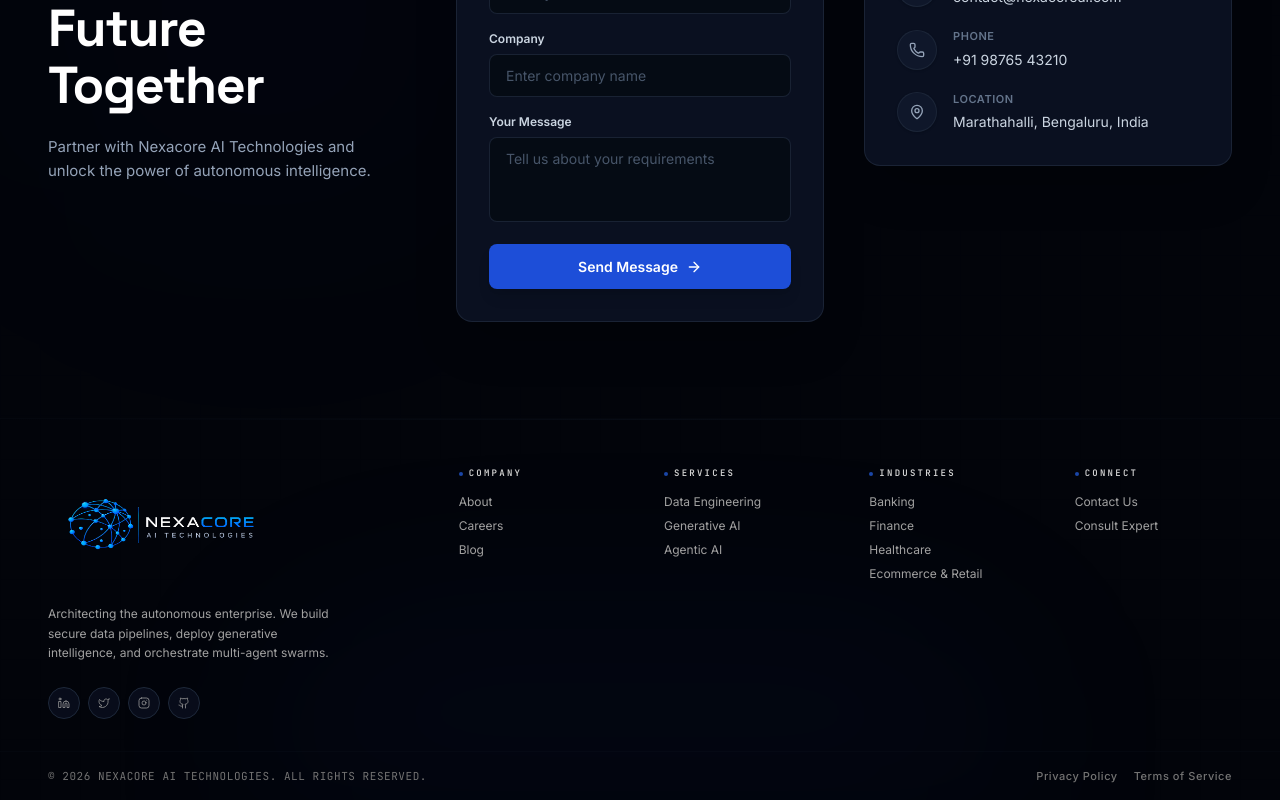
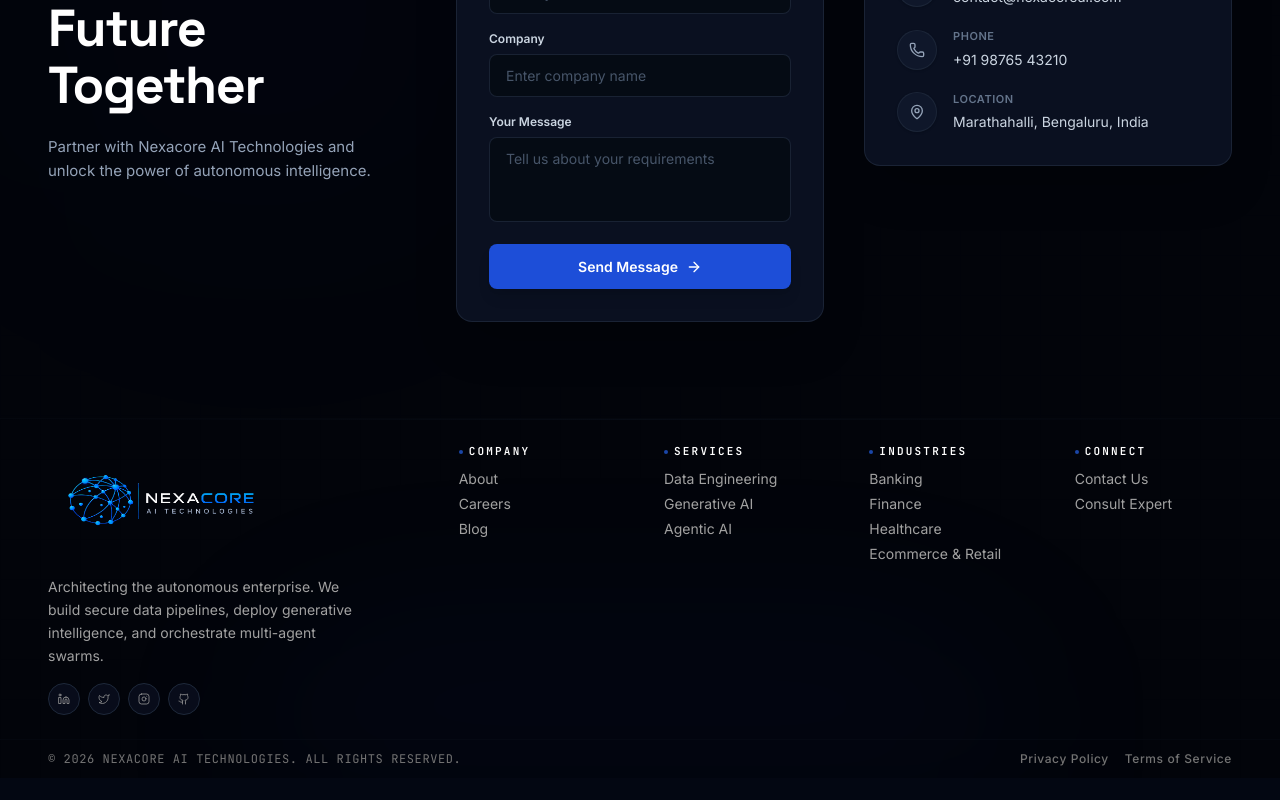
Before and after one commit to DominatorGG/nexacoreai, a React (Vite) app in the folder nexacore-ai-technologies/: page / in a window 1280 px wide. Shown: the part 4037-4837 px from the top of the page. After the commit the page ends 4815 px from the top, so only its background shows below. Built offline with nearby package versions, Linux system fonts and the light colour scheme.

Commit message:
Shrink footer height to super compact bar; increase link and brand font sizes for visual clarity; double the intensity of scroll-driven parallax glow layers

```diff
--- a/nexacore-ai-technologies/src/App.tsx
+++ b/nexacore-ai-technologies/src/App.tsx
@@ -63,7 +63,7 @@ export default function App() {
           <div
             className="fixed bottom-0 left-1/2 -translate-x-1/2 w-[1400px] h-[550px] rounded-full pointer-events-none transition-transform duration-300 ease-out z-0"
             style={{
-              background: 'radial-gradient(ellipse at 50% 100%, rgba(29, 78, 216, 0.28) 0%, rgba(37, 99, 235, 0.08) 50%, transparent 100%)',
+              background: 'radial-gradient(ellipse at 50% 100%, rgba(29, 78, 216, 0.48) 0%, rgba(37, 99, 235, 0.15) 50%, transparent 100%)',
               opacity: scrollRatio,
               transform: `translate(-50%, ${160 - scrollRatio * 160}px)`,
               filter: 'blur(100px)',
@@ -73,7 +73,7 @@ export default function App() {
           <div
             className="fixed bottom-0 left-1/2 -translate-x-1/2 w-[900px] h-[380px] rounded-full pointer-events-none transition-transform duration-500 ease-out z-0"
             style={{
-              background: 'radial-gradient(ellipse at 50% 100%, rgba(6, 182, 212, 0.12) 0%, rgba(34, 211, 238, 0.02) 60%, transparent 100%)',
+              background: 'radial-gradient(ellipse at 50% 100%, rgba(6, 182, 212, 0.26) 0%, rgba(34, 211, 238, 0.06) 60%, transparent 100%)',
               opacity: scrollRatio,
               transform: `translate(-50%, ${90 - scrollRatio * 90}px)`,
               filter: 'blur(85px)',
--- a/nexacore-ai-technologies/src/components/Footer.tsx
+++ b/nexacore-ai-technologies/src/components/Footer.tsx
@@ -50,16 +50,16 @@ export default function Footer({ setActivePage }: FooterProps) {
   ];
 
   return (
-    <footer className="relative z-10 bg-transparent overflow-hidden pt-12 border-t border-[#1E293B]/10">
+    <footer className="relative z-10 bg-transparent overflow-hidden pt-6 border-t border-[#1E293B]/10">
       {/* Cinematic Ambient Glows */}
       <div className="absolute inset-0 cyber-grid opacity-10 pointer-events-none" />
-      <div className="absolute bottom-0 left-1/2 -translate-x-1/2 w-[800px] h-[180px] bg-[#1D4ED8]/5 blur-[100px] pointer-events-none rounded-t-full" />
+      <div className="absolute bottom-0 left-1/2 -translate-x-1/2 w-[800px] h-[150px] bg-[#1D4ED8]/5 blur-[90px] pointer-events-none rounded-t-full" />
       <div className="absolute top-0 left-0 right-0 h-[1px] bg-gradient-to-r from-transparent via-[#1E293B]/20 to-transparent" />
 
-      <div className="relative max-w-[1440px] mx-auto px-6 lg:px-12 z-10 pb-8">
+      <div className="relative max-w-[1440px] mx-auto px-6 lg:px-12 z-10 pb-2">
         <div className="grid grid-cols-2 md:grid-cols-3 lg:grid-cols-6 gap-8 lg:gap-12">
           {/* Logo, Description & Socials Column */}
-          <div className="col-span-2 space-y-4 pr-4">
+          <div className="col-span-2 space-y-3 pr-4">
             <button
               id="footer-logo-btn"
               onClick={() => handlePageClick('home')}
@@ -67,12 +67,12 @@ export default function Footer({ setActivePage }: FooterProps) {
             >
               <Logo />
             </button>
-            <p className="text-[12px] text-neutral-400 leading-relaxed font-sans max-w-[300px]">
+            <p className="text-[14px] text-neutral-400 leading-relaxed font-sans max-w-[320px]">
               Architecting the autonomous enterprise. We build secure data pipelines, deploy generative intelligence, and orchestrate multi-agent swarms.
             </p>
 
             {/* Social Icons inside Brand Column */}
-            <div className="flex items-center gap-2 pt-2">
+            <div className="flex items-center gap-2 pt-1">
               {[
                 { icon: Linkedin, label: 'LinkedIn' },
                 { icon: Twitter, label: 'Twitter' },
@@ -95,17 +95,17 @@ export default function Footer({ setActivePage }: FooterProps) {
           {/* Navigation Columns (4 Columns) */}
           {footerColumns.map((col, idx) => (
             <div key={idx} className="col-span-1 min-w-[120px]">
-              <h4 className="font-mono text-[9px] font-semibold text-neutral-300 uppercase tracking-[0.25em] mb-3 flex items-center gap-1.5 select-none">
+              <h4 className="font-mono text-[11px] font-bold text-white uppercase tracking-[0.2em] mb-2 flex items-center gap-1.5 select-none">
                 <span className="w-1 h-1 rounded-full bg-[#2563EB] animate-pulse" />
                 {col.title}
               </h4>
-              <ul className="space-y-1.5">
+              <ul className="space-y-1">
                 {col.links.map((link, linkIdx) => (
                   <li key={linkIdx}>
                     <button
                       id={`footer-nav-${idx}-${linkIdx}`}
                       onClick={() => handlePageClick(link.page)}
-                      className="text-[12px] text-neutral-400 hover:text-[#60A5FA] hover:translate-x-0.5 transition-all duration-300 cursor-pointer flex items-center gap-1 group font-sans text-left"
+                      className="text-[14px] text-neutral-400 hover:text-[#60A5FA] hover:translate-x-0.5 transition-all duration-300 cursor-pointer flex items-center gap-1 group font-sans text-left"
                     >
                       {link.label}
                     </button>
@@ -118,12 +118,12 @@ export default function Footer({ setActivePage }: FooterProps) {
       </div>
 
       {/* Copyright Bar */}
-      <div className="relative border-t border-[#1E293B]/10 bg-transparent py-4">
-        <div className="relative max-w-[1440px] mx-auto px-6 lg:px-12 flex flex-col sm:flex-row items-center justify-between gap-3 text-[11px] text-neutral-500 font-mono tracking-wider">
+      <div className="relative border-t border-[#1E293B]/10 bg-transparent py-2.5 mt-4">
+        <div className="relative max-w-[1440px] mx-auto px-6 lg:px-12 flex flex-col sm:flex-row items-center justify-between gap-3 text-[12px] text-neutral-500 font-mono tracking-wider">
           <span>
             © 2026 NEXACORE AI TECHNOLOGIES. ALL RIGHTS RESERVED.
           </span>
-          <div className="flex gap-4 font-sans font-medium text-[11px]">
+          <div className="flex gap-4 font-sans font-medium text-[12px]">
             <a href="#" className="hover:text-white transition-colors duration-300">Privacy Policy</a>
             <a href="#" className="hover:text-white transition-colors duration-300">Terms of Service</a>
           </div>
```
